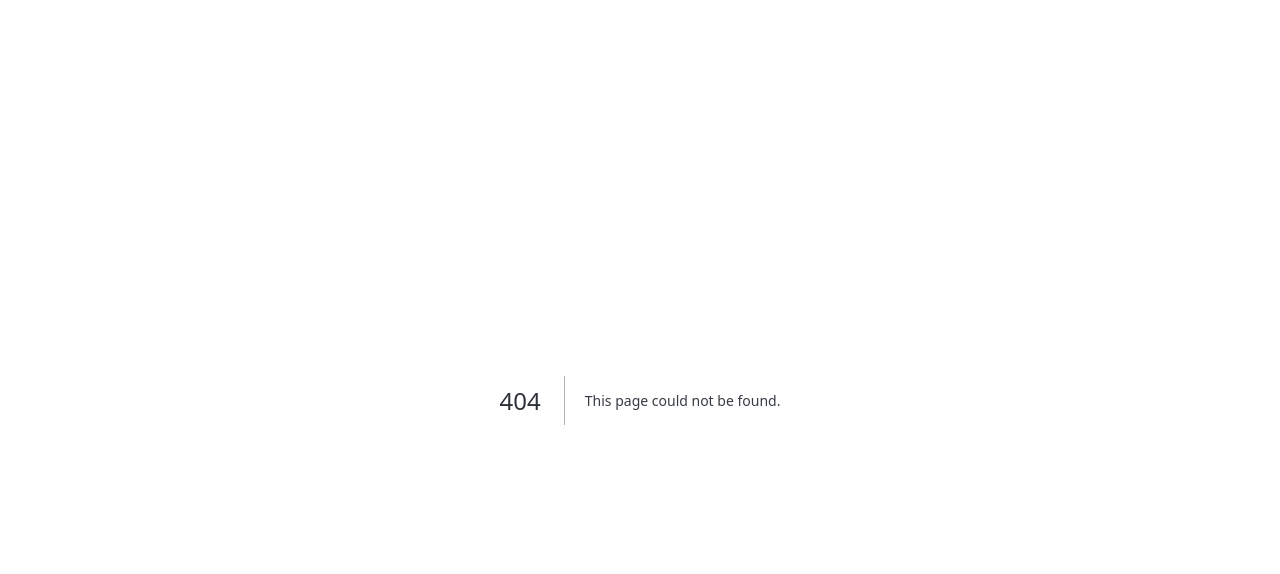
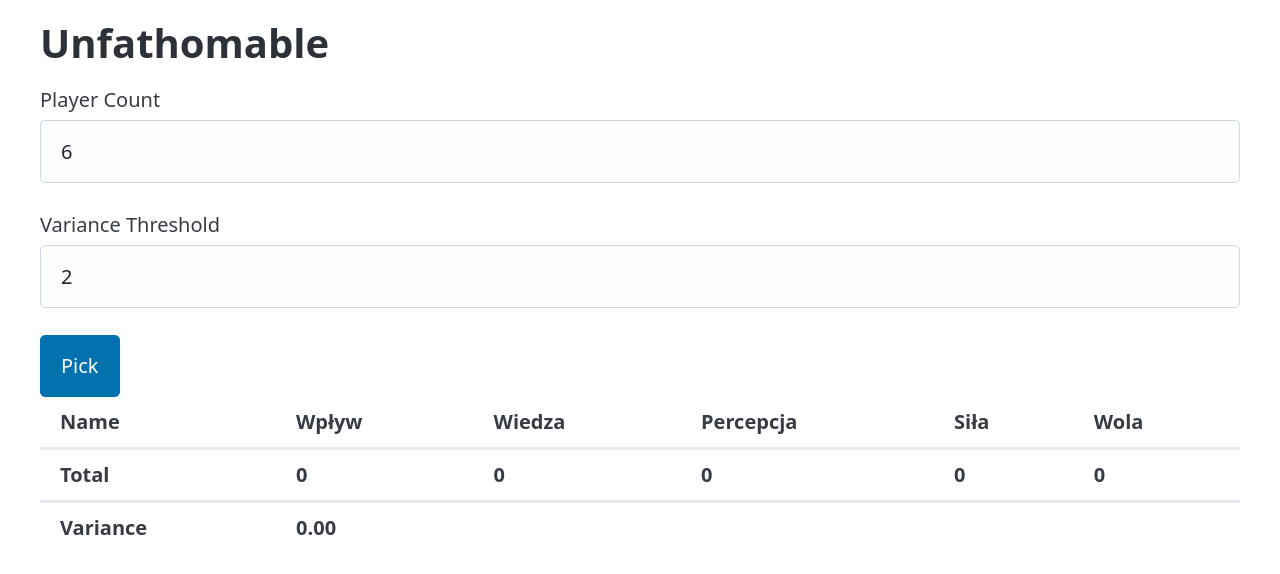
Before and after one commit to DamianZamolski/DamianZamolski.github.io, a Next.js app: page /unfathomable in a window 1280 px wide. Before the commit this address had no page. Shown: the top 574 px of the page. Built offline with nearby package versions, Linux system fonts and the light colour scheme.

Commit message:
add unfathomable characters randomizer

```diff
--- a/package.json
+++ b/package.json
@@ -1,6 +1,6 @@
 {
   "name": "dz",
-  "version": "0.1.0",
+  "version": "0.0.0",
   "private": true,
   "scripts": {
     "dev": "next dev --turbopack",
--- a/src/app/page.tsx
+++ b/src/app/page.tsx
@@ -1,4 +1,4 @@
-export default function Home() {
+export default function HomePage() {
   return (
     <main>
       <header>
--- /dev/null
+++ b/src/app/unfathomable/Character.ts
@@ -0,0 +1,8 @@
+export type Character = {
+  name: string;
+  wplyw?: number;
+  wiedza?: number;
+  percepcja?: number;
+  sila?: number;
+  wola?: number;
+};
--- /dev/null
+++ b/src/app/unfathomable/characters.ts
@@ -0,0 +1,28 @@
+import { Character } from './Character';
+
+export const unfathomableCharacters: ReadonlyArray<Character> = [
+  { name: 'antar al-fakahany', wiedza: 2, percepcja: 3 },
+  { name: 'arjun singh', wplyw: 2, percepcja: 1, sila: 2 },
+  { name: 'avery engelbrecht', wplyw: 2, sila: 2, wola: 1 },
+  { name: 'beatrice sharpe', wplyw: 1, wiedza: 2, percepcja: 2 },
+  {
+    name: 'edmund mallory',
+    wplyw: 1,
+    wiedza: 1,
+    percepcja: 1,
+    sila: 1,
+    wola: 1,
+  },
+  { name: 'guillaume delacroix', wplyw: 2, wiedza: 2, wola: 1 },
+  { name: 'ismael marsh', wiedza: 2, sila: 2, wola: 1 },
+  { name: 'jamie snell', sila: 3, wola: 2 },
+  { name: 'jeanne lafarge', wplyw: 1, percepcja: 2, sila: 2 },
+  { name: 'keilani tatupu', wplyw: 3, wola: 2 },
+  { name: 'sardaana morgunova', wplyw: 2, percepcja: 2, wola: 1 },
+  { name: 'kokoj fernandes', wiedza: 2, wola: 3 },
+  { name: 'raul martinez garcia', wiedza: 1, percepcja: 2, sila: 2 },
+  { name: 'samira dualeh', wiedza: 1, percepcja: 2, wola: 2 },
+  { name: 'svetlana gedroits', wplyw: 2, wiedza: 1, percepcja: 2 },
+  { name: 'william bowleg', wiedza: 3, wola: 2 },
+  { name: 'wong mui choo', percepcja: 1, sila: 2, wola: 2 },
+];
--- /dev/null
+++ b/src/app/unfathomable/page.tsx
@@ -0,0 +1,114 @@
+'use client';
+import type { Character } from './Character';
+import { calculateCharactersVariance } from '@/calculateCharactersVariance';
+import { ChangeEvent, useCallback, useState } from 'react';
+import { shuffleArray } from '@/shuffleArray';
+import { unfathomableCharacters } from './characters';
+import { calculateCharactersTotals } from '@/calculateCharactersTotals';
+
+export default function UnfathomablePage() {
+  const [playerCount, setPlayerCount] = useState(6);
+  const [varianceThreshold, setVarianceThreshold] = useState(2);
+  const [characters, setCharacters] = useState<ReadonlyArray<Character>>([]);
+  const [variance, setVariance] = useState(0);
+
+  const onPlayerCountChange = useCallback(
+    (event: ChangeEvent<HTMLInputElement>) => {
+      setPlayerCount(Number(event.target.value));
+    },
+    [],
+  );
+
+  const onVarianceThresholdChange = useCallback(
+    (event: ChangeEvent<HTMLInputElement>) => {
+      let newValue = Number(event.target.value);
+      if (newValue < 0) newValue = 0;
+      setVarianceThreshold(newValue);
+    },
+    [],
+  );
+
+  const onPickClick = useCallback(() => {
+    let newCharacters = [];
+    let newVariance = 0;
+
+    do {
+      newCharacters = shuffleArray(unfathomableCharacters)
+        .slice(0, playerCount)
+        .sort((a, b) => a.name.localeCompare(b.name));
+      newVariance = calculateCharactersVariance(newCharacters);
+    } while (newVariance > varianceThreshold);
+
+    setCharacters(newCharacters);
+    setVariance(newVariance);
+  }, [playerCount, varianceThreshold]);
+
+  const totals = calculateCharactersTotals(characters);
+
+  return (
+    <main>
+      <header>
+        <h1>Unfathomable</h1>
+      </header>
+      <label>
+        Player Count
+        <input
+          type='number'
+          min={3}
+          max={6}
+          value={playerCount}
+          onChange={onPlayerCountChange}
+        />
+      </label>
+      <label>
+        Variance Threshold
+        <input
+          type='number'
+          min={0}
+          step={0.1}
+          value={varianceThreshold}
+          onChange={onVarianceThresholdChange}
+        />
+      </label>
+      <button onClick={onPickClick}>Pick</button>
+      <table>
+        <thead>
+          <tr>
+            <th>Name</th>
+            <th>Wpływ</th>
+            <th>Wiedza</th>
+            <th>Percepcja</th>
+            <th>Siła</th>
+            <th>Wola</th>
+          </tr>
+        </thead>
+        <tbody>
+          {characters.map((character) => (
+            <tr key={character.name}>
+              <td>{character.name}</td>
+              <td>{character.wplyw ?? '-'}</td>
+              <td>{character.wiedza ?? '-'}</td>
+              <td>{character.percepcja ?? '-'}</td>
+              <td>{character.sila ?? '-'}</td>
+              <td>{character.wola ?? '-'}</td>
+            </tr>
+          ))}
+        </tbody>
+        <tfoot>
+          <tr>
+            <td>Total</td>
+            <td>{totals.wplyw}</td>
+            <td>{totals.wiedza}</td>
+            <td>{totals.percepcja}</td>
+            <td>{totals.sila}</td>
+            <td>{totals.wola}</td>
+          </tr>
+          <tr>
+            <td>Variance</td>
+            <td colSpan={5}>{variance.toFixed(2)}</td>
+          </tr>
+        </tfoot>
+      </table>
+    </main>
+  );
+}
--- /dev/null
+++ b/src/calculateCharactersTotals.ts
@@ -0,0 +1,16 @@
+import { Character } from './app/unfathomable/Character';
+
+export function calculateCharactersTotals(
+  characters: ReadonlyArray<Character>,
+) {
+  return characters.reduce(
+    (totals, char) => ({
+      wplyw: totals.wplyw + (char.wplyw ?? 0),
+      wiedza: totals.wiedza + (char.wiedza ?? 0),
+      percepcja: totals.percepcja + (char.percepcja ?? 0),
+      sila: totals.sila + (char.sila ?? 0),
+      wola: totals.wola + (char.wola ?? 0),
+    }),
+    { wplyw: 0, wiedza: 0, percepcja: 0, sila: 0, wola: 0 },
+  );
+}
--- /dev/null
+++ b/src/calculateCharactersVariance.ts
@@ -0,0 +1,11 @@
+import { Character } from './app/unfathomable/Character';
+import { calculateCharactersTotals } from './calculateCharactersTotals';
+import { calculateVariance } from './calculateVariance';
+
+export function calculateCharactersVariance(
+  characters: ReadonlyArray<Character>,
+): number {
+  const totalsObject = calculateCharactersTotals(characters);
+  const totalsArray = Object.values(totalsObject);
+  return calculateVariance(totalsArray);
+}
--- /dev/null
+++ b/src/calculateVariance.ts
@@ -0,0 +1,7 @@
+export const calculateVariance = (values: number[]) => {
+  const mean = values.reduce((sum, val) => sum + val, 0) / values.length;
+  return (
+    values.reduce((variance, value) => variance + (value - mean) ** 2, 0) /
+    values.length
+  );
+};
--- /dev/null
+++ b/src/shuffleArray.ts
@@ -0,0 +1,8 @@
+export function shuffleArray<T>(array: ReadonlyArray<T>): ReadonlyArray<T> {
+  const shuffledArray = array.slice();
+  for (let i = shuffledArray.length - 1; i > 0; i--) {
+    const j = Math.floor(Math.random() * (i + 1));
+    [shuffledArray[i], shuffledArray[j]] = [shuffledArray[j], shuffledArray[i]];
+  }
+  return shuffledArray;
+}
```
Also changed, not shown: 103 other files (tests, documents, lock files or other folders).
